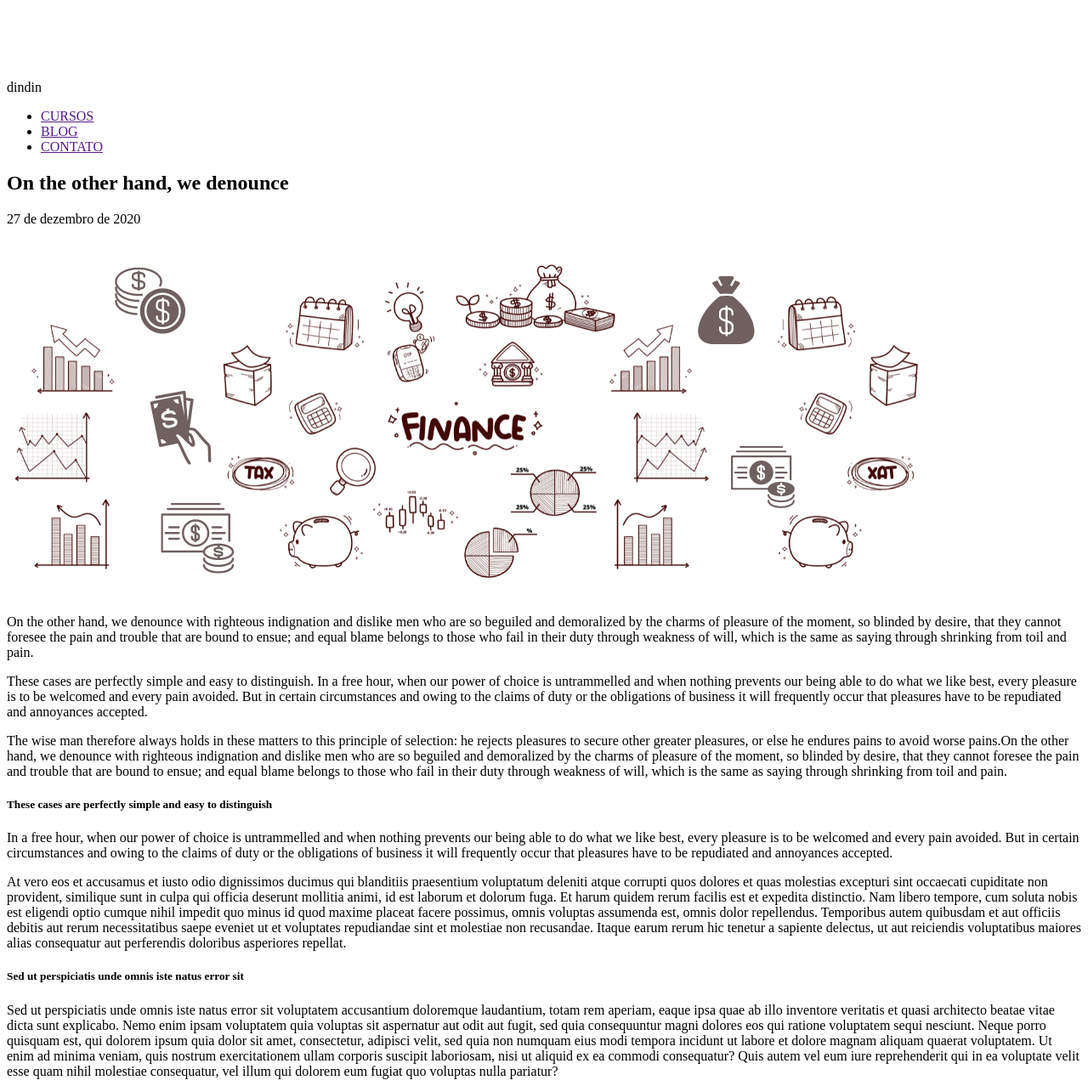
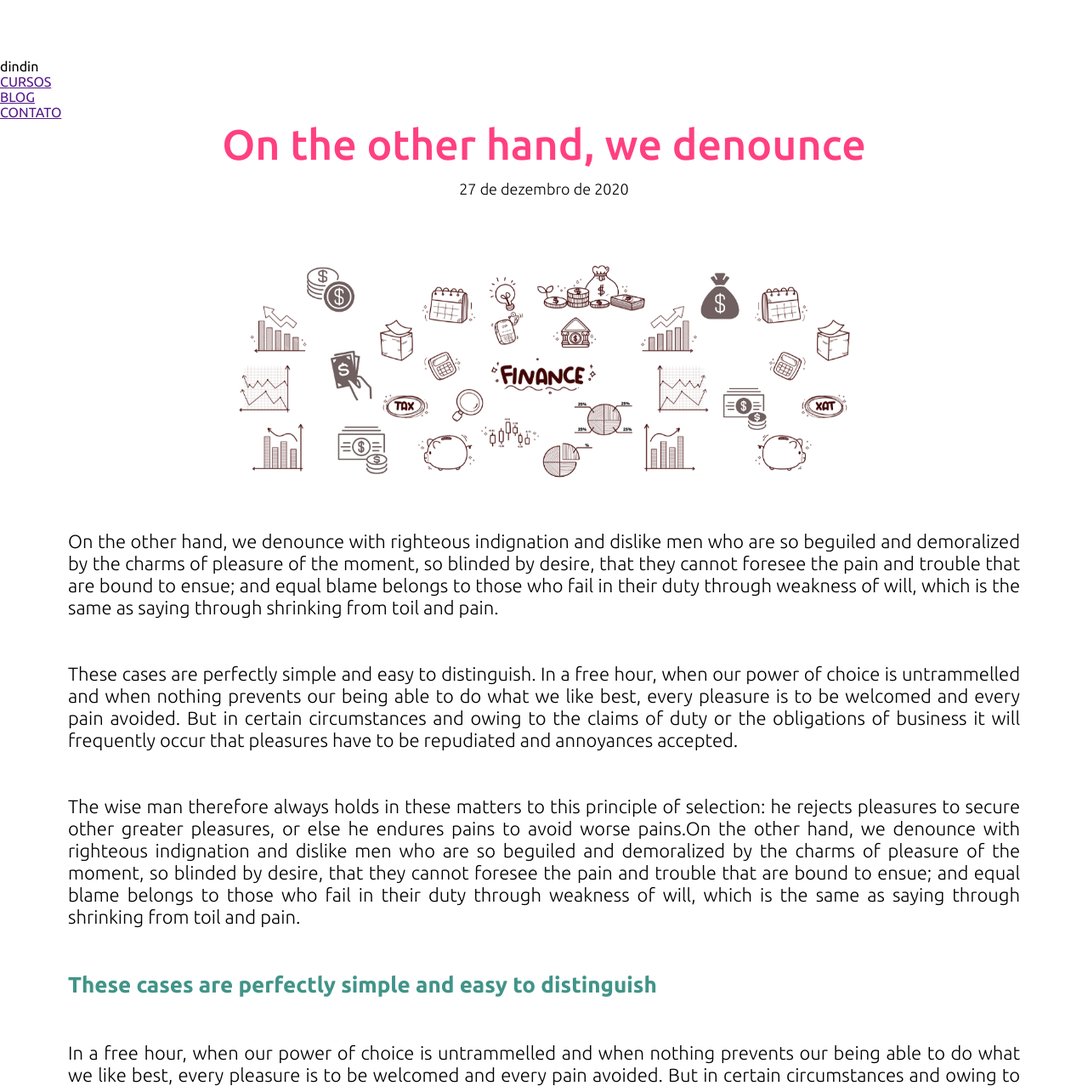
Before and after one commit to Gandara247/dindin, a plain HTML site: page Screens/index-post.html in a window 1280 px wide. Shown: the part 5-1283 px from the top of the page at 85% size. Drawn offline with Linux system fonts and the light colour scheme.

Commit message:
feat: adjusting paragaphs and add style in page BLOG

```diff
--- a/Screens/index-post.html
+++ b/Screens/index-post.html
@@ -31,13 +31,18 @@
 
   <main>
     <article>
-      <header>
-        <h1>On the other hand, we denounce</h1>
-        <p><time datetime="2020-12-27">27 de dezembro de 2020</time></p>
-      </header>
-      <img src="/assets/img/slide-money-finance .png"
+      <div>
+        <header>
+          <h1>On the other hand, we denounce</h1>
+          <p><time datetime="2020-12-27">27 de dezembro de 2020</time></p>
+        </header>
+      </div>
+      <div class="flyer" >
+        <img class="flyer-finance" src="/assets/img/slide-money-finance .png"
         alt=" imagem com varios símbolos relacionado a dinheiro, no centro na imagem está escrito finance" />
-      <div>
+      </div>
+
+      <div class="paragraphs">
         <p>
           On the other hand, we denounce with righteous indignation and
           dislike men who are so beguiled and demoralized by the charms of
@@ -46,7 +51,7 @@
           blame belongs to those who fail in their duty through weakness of
           will, which is the same as saying through shrinking from toil and
           pain.
-        </p>
+        </p> <br><br>
         <p>
           These cases are perfectly simple and easy to distinguish. In a free
           hour, when our power of choice is untrammelled and when nothing
@@ -55,7 +60,7 @@
           and owing to the claims of duty or the obligations of business it
           will frequently occur that pleasures have to be repudiated and
           annoyances accepted.
-        </p>
+        </p><br><br>
         <p>
           The wise man therefore always holds in these matters to this
           principle of selection: he rejects pleasures to secure other greater
@@ -66,8 +71,8 @@
           trouble that are bound to ensue; and equal blame belongs to those
           who fail in their duty through weakness of will, which is the same
           as saying through shrinking from toil and pain.
-        </p>
-        <h5>These cases are perfectly simple and easy to distinguish</h5>
+        </p><br><br>
+        <h5>These cases are perfectly simple and easy to distinguish</h5><br><br>
         <p>
           In a free hour, when our power of choice is untrammelled and when
           nothing prevents our being able to do what we like best, every
@@ -75,7 +80,7 @@
           circumstances and owing to the claims of duty or the obligations of
           business it will frequently occur that pleasures have to be
           repudiated and annoyances accepted.
-        </p>
+        </p><br><br>
         <p>
           At vero eos et accusamus et iusto odio dignissimos ducimus qui
           blanditiis praesentium voluptatum deleniti atque corrupti quos
@@ -90,8 +95,8 @@
           et molestiae non recusandae. Itaque earum rerum hic tenetur a
           sapiente delectus, ut aut reiciendis voluptatibus maiores alias
           consequatur aut perferendis doloribus asperiores repellat.
-        </p>
-        <h5>Sed ut perspiciatis unde omnis iste natus error sit</h5>
+        </p><br><br>
+        <h5>Sed ut perspiciatis unde omnis iste natus error sit</h5><br><br>
         <p>
           Sed ut perspiciatis unde omnis iste natus error sit voluptatem
           accusantium doloremque laudantium, totam rem aperiam, eaque ipsa
@@ -107,7 +112,7 @@
           reprehenderit qui in ea voluptate velit esse quam nihil molestiae
           consequatur, vel illum qui dolorem eum fugiat quo voluptas nulla
           pariatur?
-        </p>
+        </p><br><br>
       </div>
     </article>
     <section>
--- a/Style/style-post.css
+++ b/Style/style-post.css
@@ -0,0 +1,60 @@
+*{
+    margin: 0;
+    padding: 0;
+    box-sizing: border-box;
+}
+
+html, body{
+    width: 100%;
+    font-size: 16px;
+    overflow-x: hidden;
+    font-family: 'Ubuntu';
+}
+
+h1{
+    font-size: 50px;
+    font-weight: 500;
+    color: #FF4081;
+    margin: 0 auto;
+}
+
+article header p{
+    font-size: 18px;
+    font-weight: 300;
+    line-height: 3rem;
+    margin: 0 auto;
+}
+
+article header{
+    display: flex;
+    flex-direction: column;
+}
+
+article .flyer{
+    display: flex;
+    flex-direction: row;
+    justify-content: space-evenly;
+    margin: 3rem 0rem 3rem 0rem;
+}
+
+.flyer-finance{
+    width: 57vw;
+    height: 22vw;
+    object-fit: cover;
+}
+
+.paragraphs{
+    display: flex;
+    flex-direction: column;
+    margin: 0 auto;
+    width: 80rem;
+    padding: 0rem 5rem 0rem 5rem;
+    text-align: justify;
+    font-size: 22px;
+    font-weight: 300;
+}
+
+h5{
+    color: #419488;
+    font-size: 26px;
+}
```
